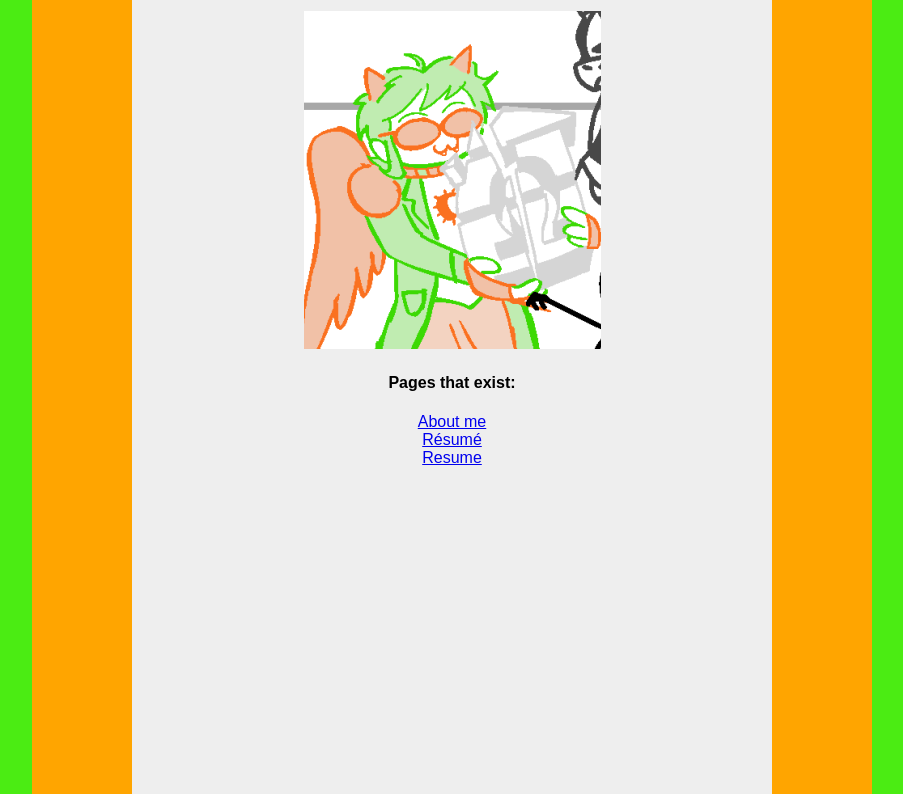
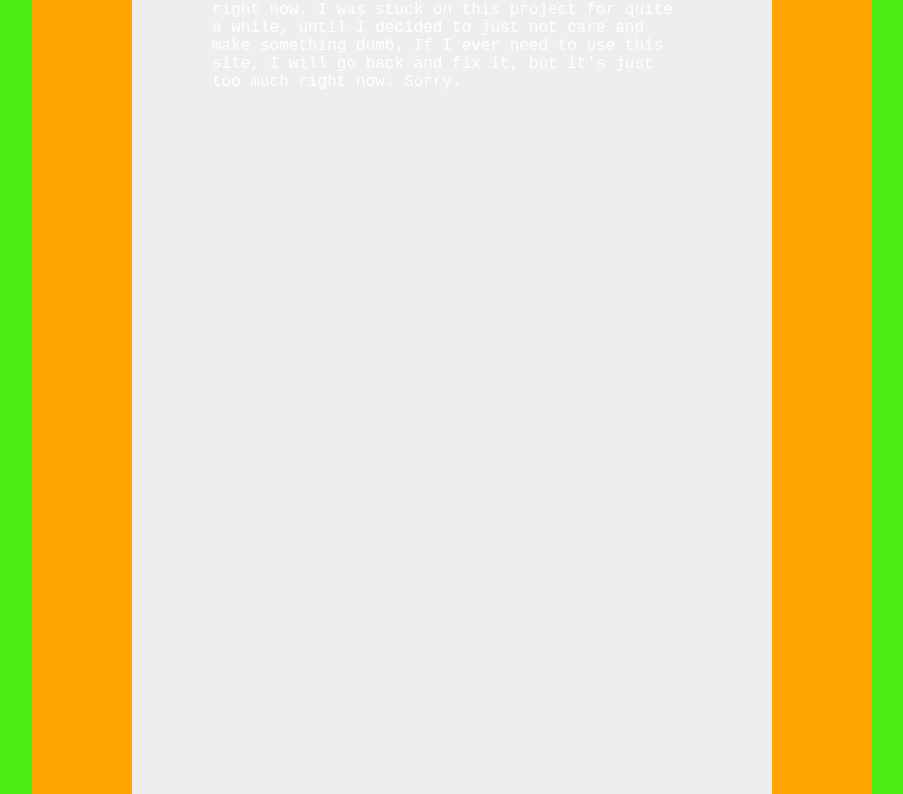
Before and after one commit to Acamaeda/formerly-github-io, a plain HTML site: page resume.html in a window 1280 px wide. Shown: the part 92-886 px from the top of the page, without its empty margins (188-1091 px from the left). Drawn offline with Linux system fonts and the light colour scheme.

Commit message:
Added some content to the resume, and a bio, and more CSS rules

```diff
--- a/resume.html
+++ b/resume.html
@@ -8,15 +8,7 @@
 
     <body>
         <div id = "content">
-           <h1>Harley White</h1>
-            <img src = "placeholder.png" alt = "THIS IS STUPID">
-            <h4>Pages that exist:</h4>
-            <a href = "bio.html">About me</a>
-            <br>
-            <a href = "resume.html">Résumé</a>
-
-            <br>
-            <a href = "https://www.youtube.com/watch?v=WFdUWxrzg5o">Resume</a>
+           <p class = "writing" id = "stupid">The grading information didn't actually say anything about the content of the pages, and I have a lot of other stuff that is hard for me right now. I was stuck on this project for quite a while, until I decided to just not care and make something dumb. If I ever need to use this site, I will go back and fix it, but it's just too much right now. Sorry.</p>
         </div>
     </body>
 </html>
--- a/something.css
+++ b/something.css
@@ -21,7 +21,7 @@ body {
     text-align: center;
 }
 
-#bio {
+.writing {
     padding-left: 40px;
     padding-right: 40px;
     text-align: left;
@@ -32,3 +32,7 @@ body {
 h1 {
     font-weight: bold;
 }
+
+#stupid {
+    color: white;
+}
```
Also changed, not shown: bio.html (+1 -1 lines), 1 other file.
